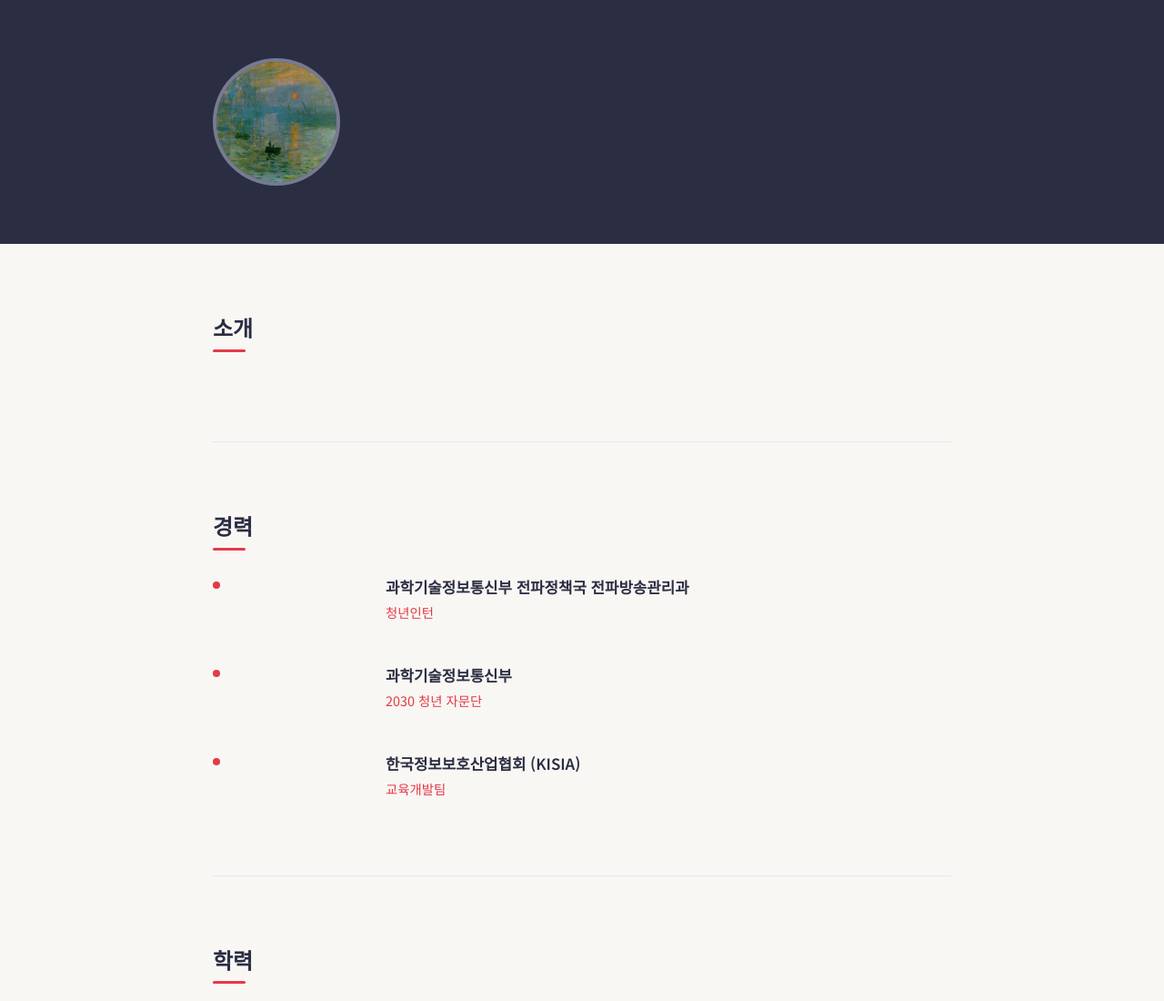
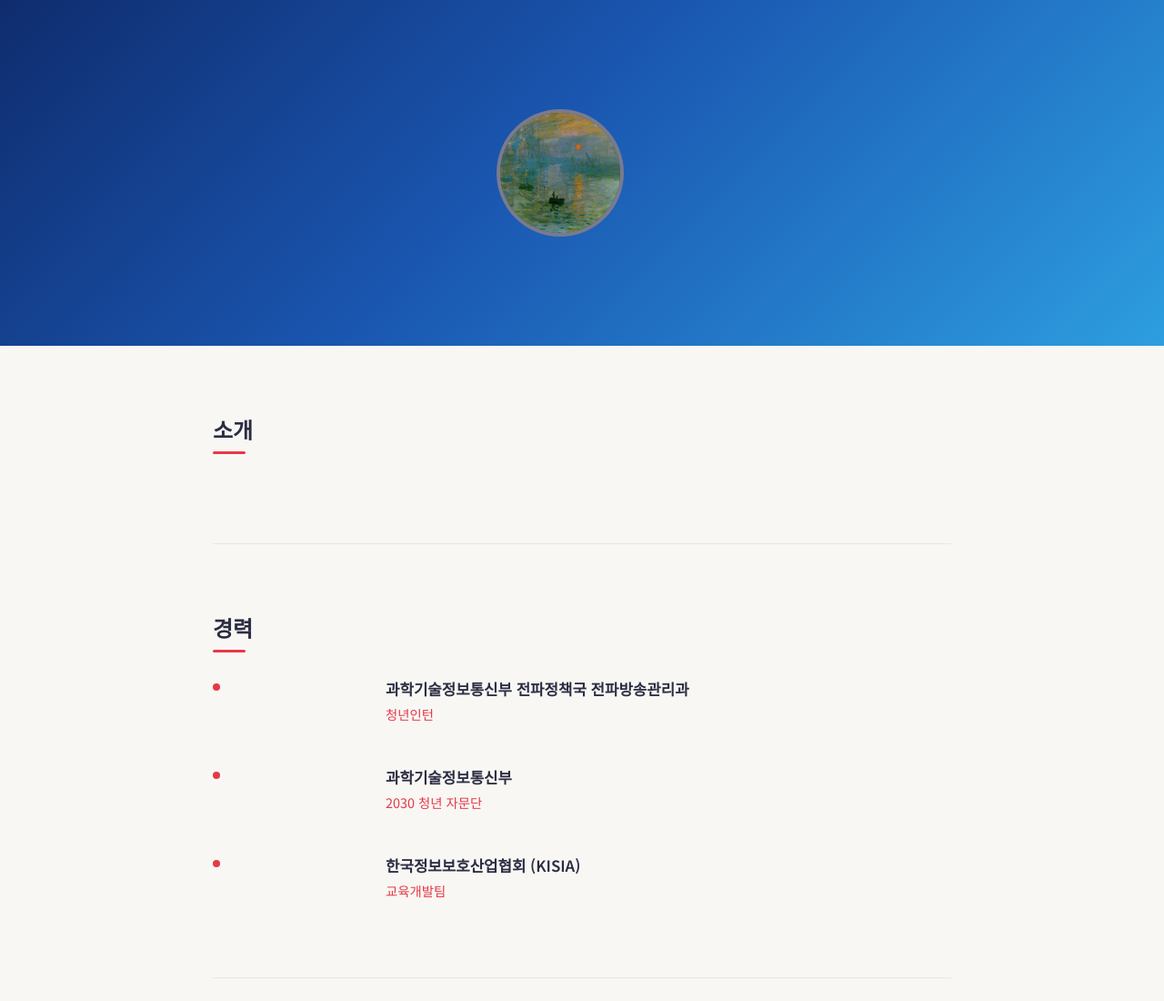
Before and after one commit to yoon-kyoung/26.06.04, a website: page index.html in a window 1280 px wide. Shown: the top 1100 px of the page at 91% size. Drawn offline with Linux system fonts and the light colour scheme.

Commit message:
Increase hero height and apply blue gradient background
Co-Authored-By: Claude Sonnet 4.6 <noreply@anthropic.com>

```diff
--- a/css/style.css
+++ b/css/style.css
@@ -39,9 +39,12 @@ ul { list-style: none; }
 
 /* ── Hero ─────────────────────────────────────────── */
 .hero {
-  background: var(--color-primary);
+  background: linear-gradient(135deg, #0f2c6e 0%, #1a56b0 45%, #2d9ee0 100%);
   color: #fff;
-  padding: 64px 0;
+  padding: 100px 0;
+  min-height: 380px;
+  display: flex;
+  align-items: center;
 }
 
 .hero-inner {
```
